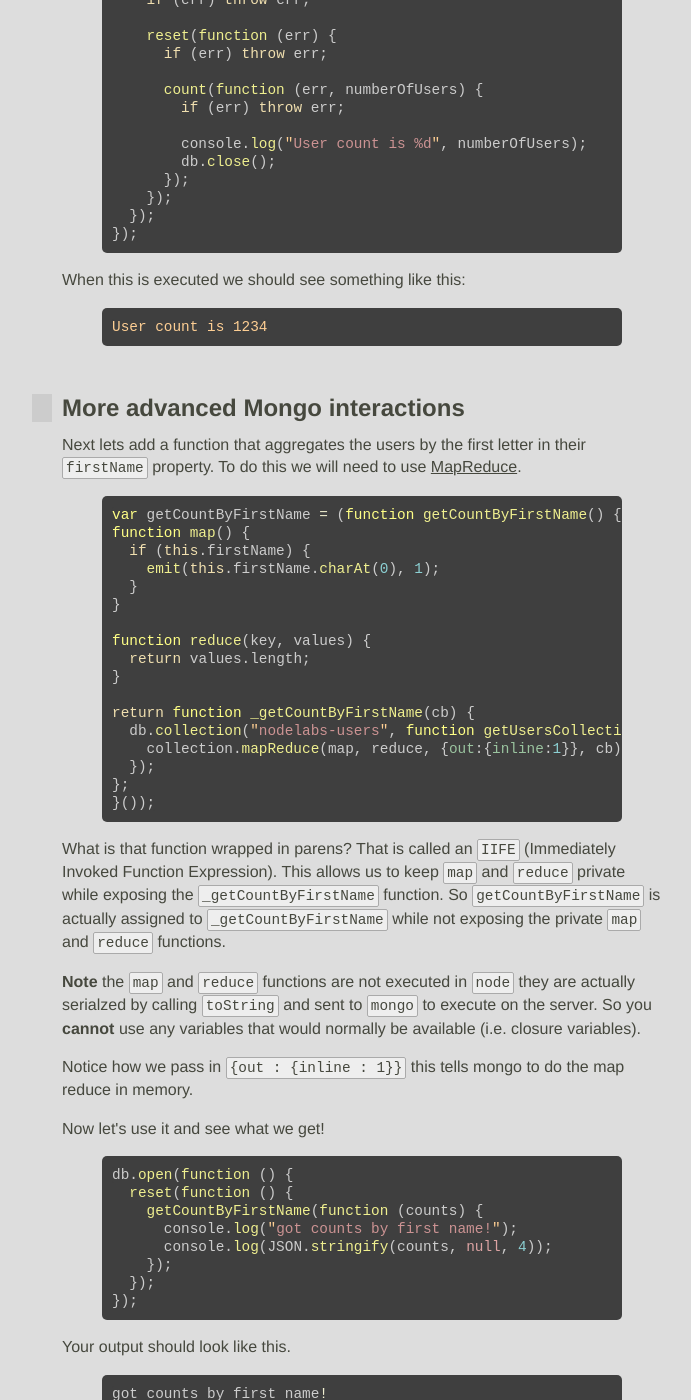
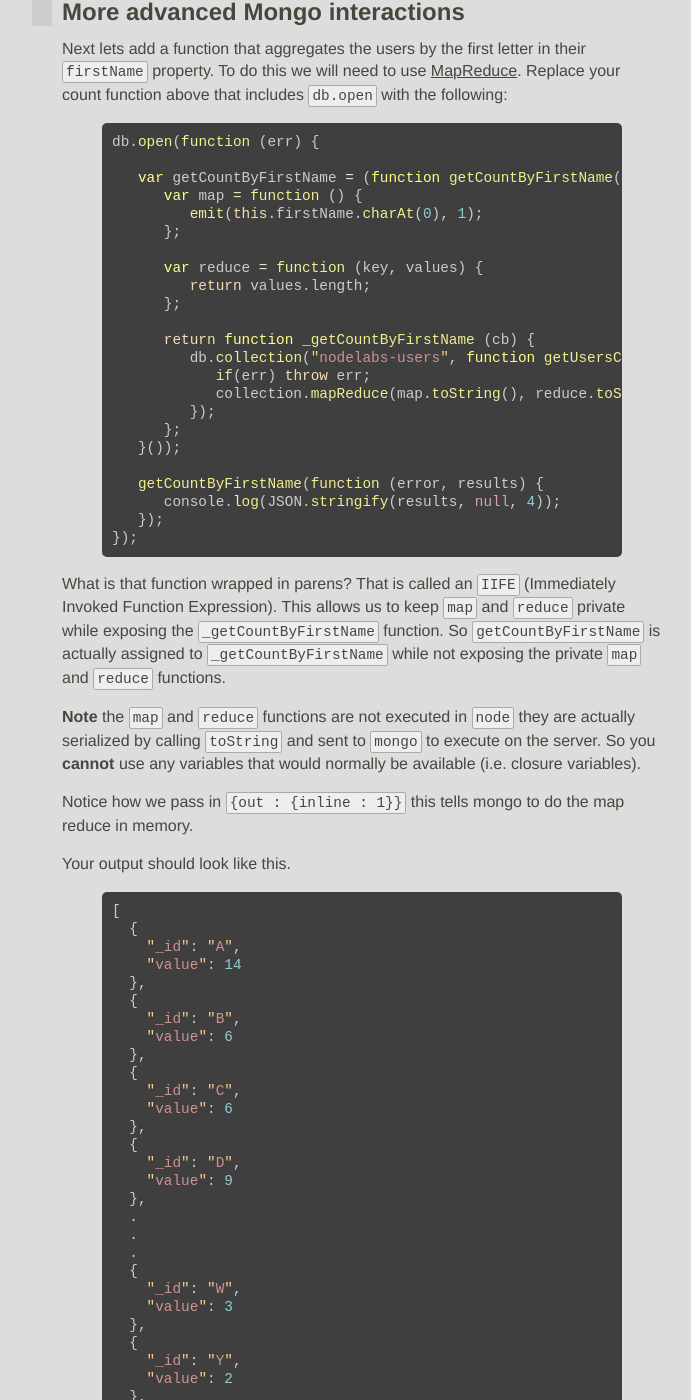
Before and after one commit to JavaScriptKC/workshop, a Jekyll site: the page built from _posts/2013-06-2-data-storage.md, in a window 1280 px wide and 1400 px high, scrolled down 5367 px. Shown: the whole window, without its empty margins (278-969 px from the left). Built offline with Jekyll 4.4.1, drawn with Linux system fonts in a browser that asks for light colours; nearby versions of some CDN libraries; some web fonts are replaced; comment, search, counter and statistics services are not loaded; some of the changed text lies outside the part shown.

Commit message:
fixed mongo lab

```diff
--- a/_posts/2013-06-2-data-storage.md
+++ b/_posts/2013-06-2-data-storage.md
@@ -259,78 +244,63 @@ var count = function (callback) {
 };
 
 db.open(function (err) {
-  if (err) throw err;
-
-  db.authenticate(config.username, config.password, function (err) {
-    if (err) throw err;
-
-    reset(function (err) {
+   if (err) throw err;
+   reset(function (err) {
       if (err) throw err;
-
       count(function (err, numberOfUsers) {
-        if (err) throw err;
-
-        console.log("User count is %d", numberOfUsers);
-        db.close();
+         if (err) throw err;
+         console.log("User count is %d", numberOfUsers);
+         db.close();
       });
-    });
-  });
+   });
 });
 {% endhighlight %}
 
 When this is executed we should see something like this:
 
 {% highlight bash %}
-User count is 1234
+User count is 1000
 {% endhighlight %}
 
 ## More advanced Mongo interactions
 
-Next lets add a function that aggregates the users by the first letter in their `firstName` property. To do this we will need to use [MapReduce](http://www.mongodb.org/display/DOCS/MapReduce).
+Next lets add a function that aggregates the users by the first letter in their `firstName` property. To do this we will need to use [MapReduce](http://www.mongodb.org/display/DOCS/MapReduce). Replace your count function above that includes `db.open` with the following:
 
 {% highlight javascript %}
-var getCountByFirstName = (function getCountByFirstName() {
-function map() {
-  if (this.firstName) {
-    emit(this.firstName.charAt(0), 1);
-  }
-}
+db.open(function (err) {
 
-function reduce(key, values) {
-  return values.length;
-}
+   var getCountByFirstName = (function getCountByFirstName() {
+      var map = function () {
+         emit(this.firstName.charAt(0), 1);
+      };
 
-return function _getCountByFirstName(cb) {
-  db.collection("nodelabs-users", function getUsersCollection (collection) {
-    collection.mapReduce(map, reduce, {out:{inline:1}}, cb);
-  });
-};
-}());
+      var reduce = function (key, values) {
+         return values.length;
+      };
+
+      return function _getCountByFirstName (cb) {
+         db.collection("nodelabs-users", function getUsersCollection (err, collection) {
+            if(err) throw err;
+            collection.mapReduce(map.toString(), reduce.toString(), {out:{inline:1}}, cb);
+         });
+      };
+   }());
+
+   getCountByFirstName(function (error, results) {
+      console.log(JSON.stringify(results, null, 4));
+   });
+});
 {% endhighlight %}
 
 What is that function wrapped in parens? That is called an `IIFE` (Immediately Invoked Function Expression). This allows us to keep `map` and `reduce` private while exposing the `_getCountByFirstName` function. So `getCountByFirstName` is actually assigned to `_getCountByFirstName` while not exposing the private `map` and `reduce` functions.
 
-**Note** the `map` and `reduce` functions are not executed in `node` they are actually serialzed by calling `toString` and sent to `mongo` to execute on the server. So you **cannot** use any variables that would normally be available (i.e. closure variables).
+**Note** the `map` and `reduce` functions are not executed in `node` they are actually serialized by calling `toString` and sent to `mongo` to execute on the server. So you **cannot** use any variables that would normally be available (i.e. closure variables).
 
 Notice how we pass in `{out : {inline : 1}}` this tells mongo to do the map reduce in memory.
-
-Now let\'s use it and see what we get!
-
-{% highlight javascript %}
-db.open(function () {
-  reset(function () {
-    getCountByFirstName(function (counts) {
-      console.log("got counts by first name!");
-      console.log(JSON.stringify(counts, null, 4));
-    });
-  });
-});
-{% endhighlight %}
 
 Your output should look like this.
 
 {% highlight javascript %}
-got counts by first name!
 [
   {
     "_id": "A",
```
Also changed, not shown: other parts of _posts/2013-06-2-data-storage.md (+17 -32 lines).
